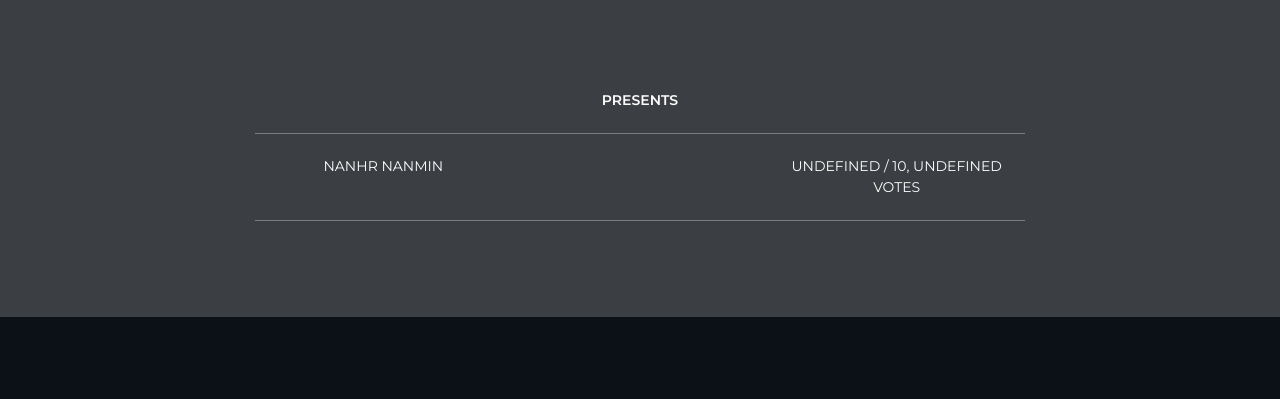
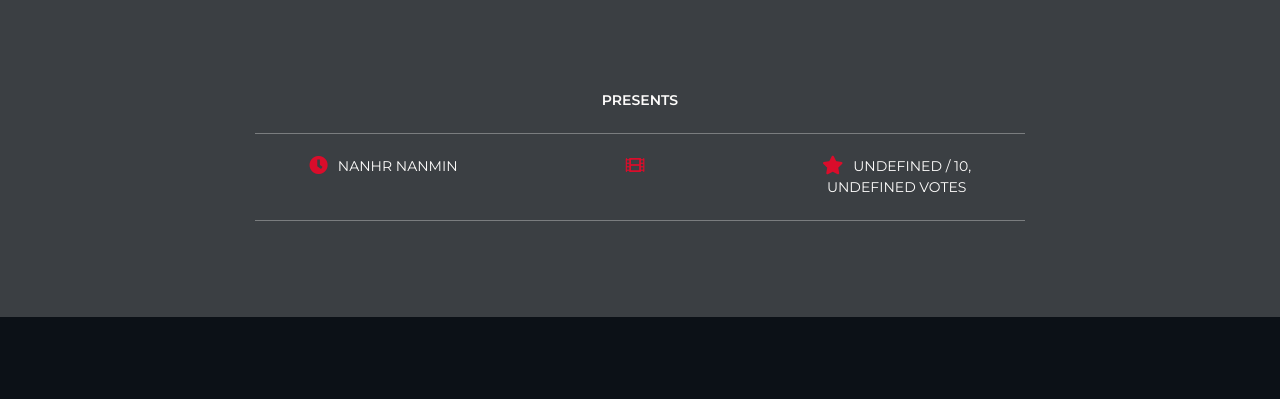
Before and after one commit to emeaguiar/mah-movies, a React app: page /movie/1 in a window 1280 px wide. Shown: the part 115-514 px from the top of the page. Built offline with nearby package versions, Linux system fonts and the light colour scheme; no server answers.

Commit message:
Add icons to metadata

```diff
--- a/src/components/SingleMovie.js
+++ b/src/components/SingleMovie.js
@@ -50,7 +50,7 @@ class SingleMovie extends Component {
 		const hours = Math.floor( minutes / 60 );
 		const leftMinutes = minutes % 60;
 
-		return <span className="runtime column">{ `${ hours }hr ${ leftMinutes }min` }</span>
+		return <span className="runtime column"><i className="fas fa-lg fa-clock"></i>{ `${ hours }hr ${ leftMinutes }min` }</span>
 	}
 
 	renderMovie = ( movie ) => {
@@ -66,8 +66,8 @@ class SingleMovie extends Component {
 						<h1>{ movie.title }</h1>
 						<div className="metadata columns">
 							{ this.convertRuntime( movie.runtime ) }
-							<span className="genres column">{ genres }</span>
-							<span className="rating column">{ `${ movie.vote_average } / 10, ${ movie.vote_count } votes` }</span>
+							<span className="genres column"><i className="fas fa-lg fa-film"></i>{ genres }</span>
+							<span className="rating column"><i className="fas fa-lg fa-star"></i>{ `${ movie.vote_average } / 10, ${ movie.vote_count } votes` }</span>
 						</div>
 
 						<p className="overview">{ movie.overview }</p>
--- a/src/styles/App.scss
+++ b/src/styles/App.scss
@@ -1,4 +1,5 @@
 @import '../../node_modules/bulma/bulma.sass';
+@import 'https://use.fontawesome.com/releases/v5.0.8/css/all.css';
 @import './global/typography';
 
 body {
--- a/src/styles/single-movie.scss
+++ b/src/styles/single-movie.scss
@@ -35,6 +35,11 @@
 			text-align: center;
 			text-transform: uppercase;
 		}
+
+		.fas {
+			color: $cta-color;
+			margin-right: 10px;
+		}
 	}
 
 	> .header-wrapper > .header > .overview {
```
